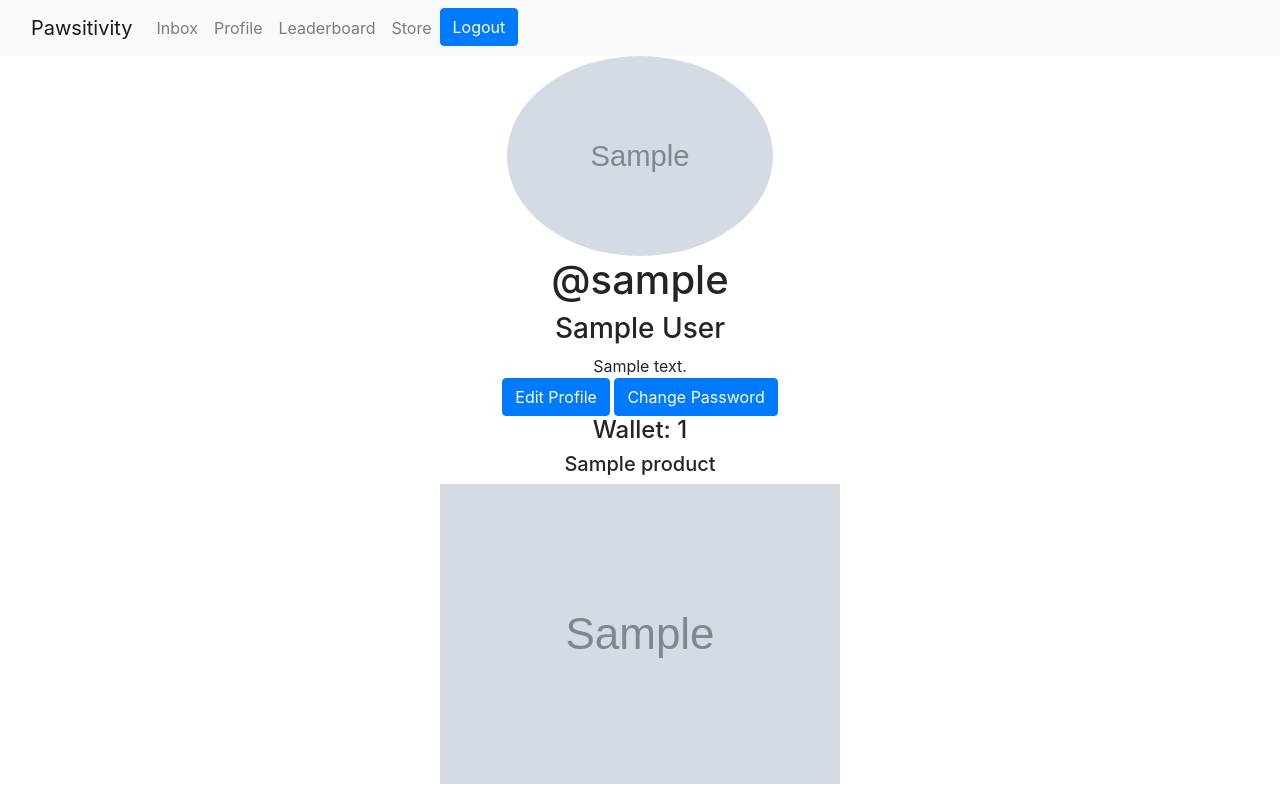
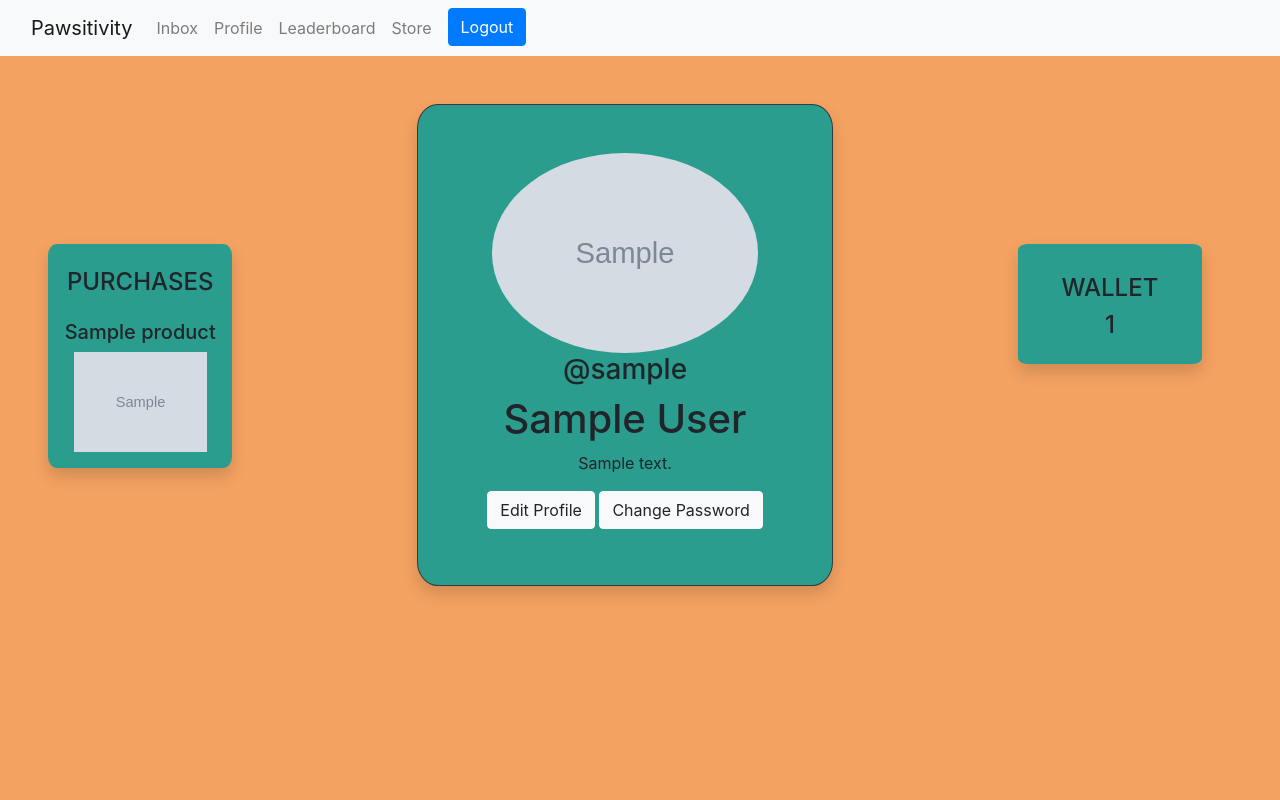
Before and after one commit to RAIK284/project-code-hackoverflow, a Django app: page /profile/1 in a window 1280 px wide. Run offline with Django 4.2, Linux system fonts and the light colour scheme; a user stored in the database is signed in; tables that the repository leaves empty hold one stand-in row (values such as "Sample post"); grey boxes marked "Sample" are stand-in pictures; some libraries are stand-ins or nearby versions.

Commit message:
Profile front-end chicanery

```diff
--- a/messaging/templates/messaging/profile.html
+++ b/messaging/templates/messaging/profile.html
@@ -1,47 +1,78 @@
 {% extends 'main.html' %} {% block content %}
 
 <style>
-	.main-profile-info {
-		text-align: center;
+	.panel {
+		background-color:#2a9d8f;
+		border-radius:5%;
+	}
+
+	.side-panel {
+		height: 100%;
+		margin-top: 15%;
 	}
 </style>
 
-<body>
-	<center>
-		<div class="profile-page">
-			<div class="main-profile-info">
+<body style="background-color:#f4a261;">
+	<div class="container-fluid row">
+		<div class="col col ml-5 side-panel d-inline text-center shadow rounded-3 panel">
+			<!-- Only show purchases if toggled on -->
+			{% if profile.displayPurchases or current_user.username == user.username%}
+			<div>
+				<h4 class="mt-4">PURCHASES</h4>
+
+				<!-- Make sure the purchases don't error out -->
+				{% if purchases.count > 0 %} {% for purchase in purchases %}
+				<div class="py-3 overflow-auto">
+					<h5>{{ purchase.product.name }}</h5>
+					<img
+						class="z-depth-2 img-fluid"
+						alt="Image of purchase: {{ purchase.product.name }}"
+						src="{{ purchase.product.image.url }}"
+						style="max-height: 100px"
+					/>
+				</div>
+				{% endfor %}
+				{% endif %}
+			</div>
+			{% endif %}
+		</div>
+
+		<!-- Empty div to pad out the grid -->
+		<div class="col col"></div>
+
+		<div class="col col-4 p-5 text-center mt-5 mx-auto shadow rounded-3 border border-dark panel">
 			<!-- Only show a profile image if one is set -->
 			{% if profile.image and profile.image.url %}
 			<img
-					class="rounded-circle z-depth-2"
+				class="rounded-circle z-depth-2 img-fluid"
 				alt="{{ user.get_full_name }}'s profile picture"
 				src="{{ profile.image.url }}"
-					style="max-height: 200px"
+				style="max-height: 200px;"
 			/>
 			{% endif %}
 
-				<h1>@{{ user.username }}</h1>
-				<h3>{{ user.get_full_name }}</h3>
+			<h3>@{{ user.username }}</h3>
+			<h1>{{ user.get_full_name }}</h1>
 
-				<div class="bio">{{ profile.bio }}</div>
+			<div class="bio mb-3">{{ profile.bio }}</div>
 
 			<!-- Make sure a user can only edit the profile that's theirs -->
 			{% if current_user.username == user.username %}
+			<div id="edit-info">
 				<a
-					class="btn btn-primary"
+					class="mb-2 d-inline-block btn btn-light"
 					href="{% url 'updateProfile' user.id %}"
 					role="button"
 				>
 					Edit Profile
 				</a>
 				<a
-					class="btn btn-primary"
+					class="mb-2 d-inline-block btn btn-light"
 					href="{% url 'changePassword' user.id %}"
 					role="button"
 				>
 					Change Password
 				</a>
-				{% endif %}
 
 				<!-- Show an error if needed for updating profile -->
 				{% for message in messages %}
@@ -51,42 +82,26 @@
 				</div>
 				{% endfor %}
 			</div>
+			{% endif %}
+		</div>
 
-			<div class="points-info">
+		<!-- Empty div to pad out the grid -->
+		<div class="col col"></div>
+
+		<div class="col col mr-5 align-middle side-panel points-panel d-inline text-center shadow rounded-3 panel">
 			<!-- Only show points if toggled on -->
 			{% if profile.displayPoints %}
-					<h4>Points: {{ profile.points }}</h4>
+				<h4 class="mt-4">POINTS</h4>
+				<h4>{{ profile.points }}</h4>
 			{% endif %}
 
 			<!-- Only show current spendable points if the user is on their own page -->
 			{% if current_user.username == user.username %}
-					<h4>Wallet: {{profile.wallet}}</h4>
-				{% endif %}
-			</div>
-
-			<div class="purchases-info">
-				<!-- Only show purchases if toggled on -->
-				{% if profile.displayPurchases or current_user.username == user.username%}
-				<div>
-					<!-- Make sure the purchases don't error out -->
-					{% if purchases.count > 0 %} {% for purchase in purchases %}
-					<div>
-						<h5>{{ purchase.product.name }}</h5>
-						<img
-							class="z-depth-2"
-							alt="Image of purchase: {{ purchase.product.name }}"
-							src="{{ purchase.product.image.url }}"
-							style="max-height: 300px"
-						/>
-					</div>
-					{% endfor %} {% else %}
-					<h5>Go buy something!</h5>
-					{% endif %}
-				</div>
+				<h4 style="margin-top:20%;">WALLET</h4>
+				<h4 class="mb-4">{{profile.wallet}}</h4>
 			{% endif %}
 		</div>
 	</div>
-	</center>
 </body>
 
 {% endblock %}
--- a/messaging/views.py
+++ b/messaging/views.py
@@ -318,7 +318,7 @@ def create_convo(request):
 
             return redirect('conversation', pk=convo.id)
         except ObjectDoesNotExist as e:
-            messages.error(request, e)
+            pass # messages.error(request, e)
 
 
     context = {'form': form}
--- a/templates/navbar.html
+++ b/templates/navbar.html
@@ -28,7 +28,7 @@
 				</li>
 				<li class="nav-item">
 					{% if request.user.is_authenticated %}
-					<div class="btn-nav">
+					<div class="ml-2 btn-nav">
 						<a
 							class="btn btn-primary btn-small navbar-btn"
 							href="{% url 'logout' %}"
@@ -37,7 +37,7 @@
 						</a>
 					</div>
 					{% else %}
-					<div class="btn-nav">
+					<div class="ml-2 btn-nav">
 						<a
 							class="btn btn-primary btn-small navbar-btn"
 							href="{% url 'login' %}"
```
Lines whose indentation alone changed are shown as unchanged.
